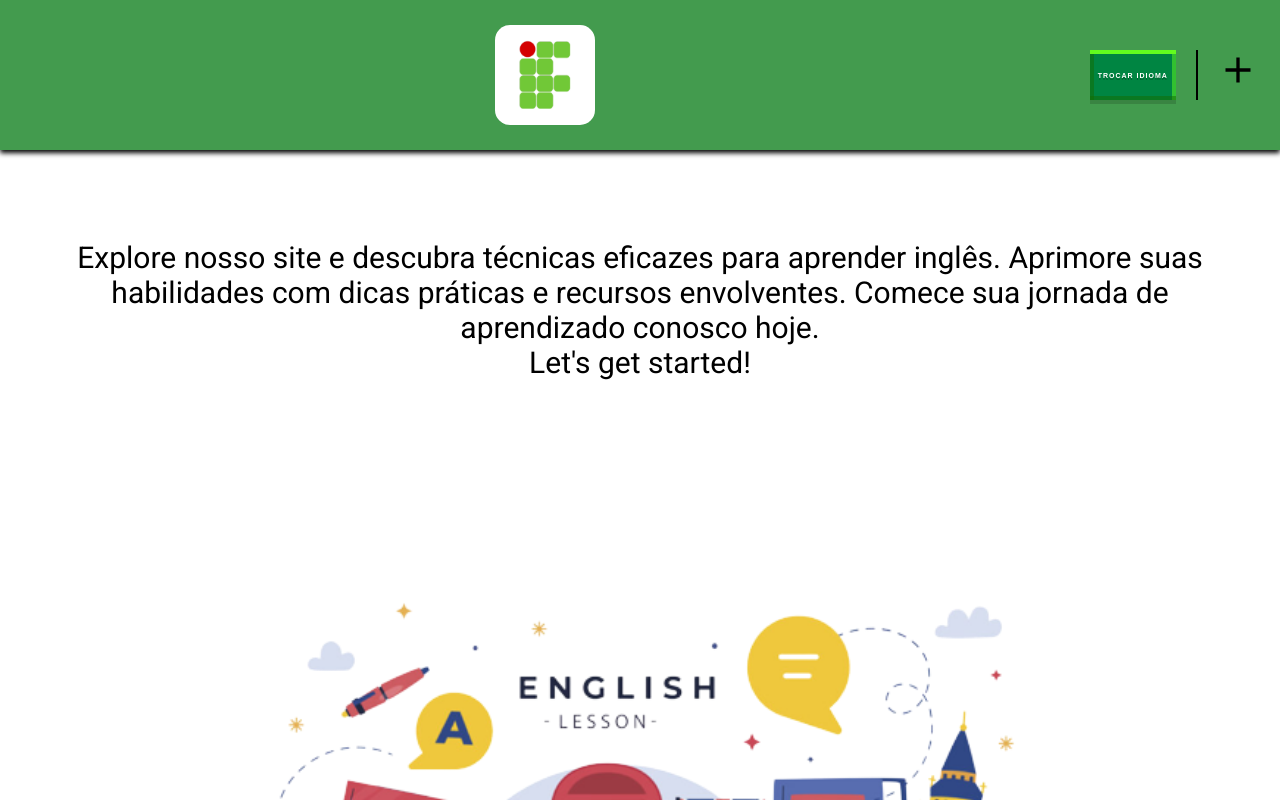
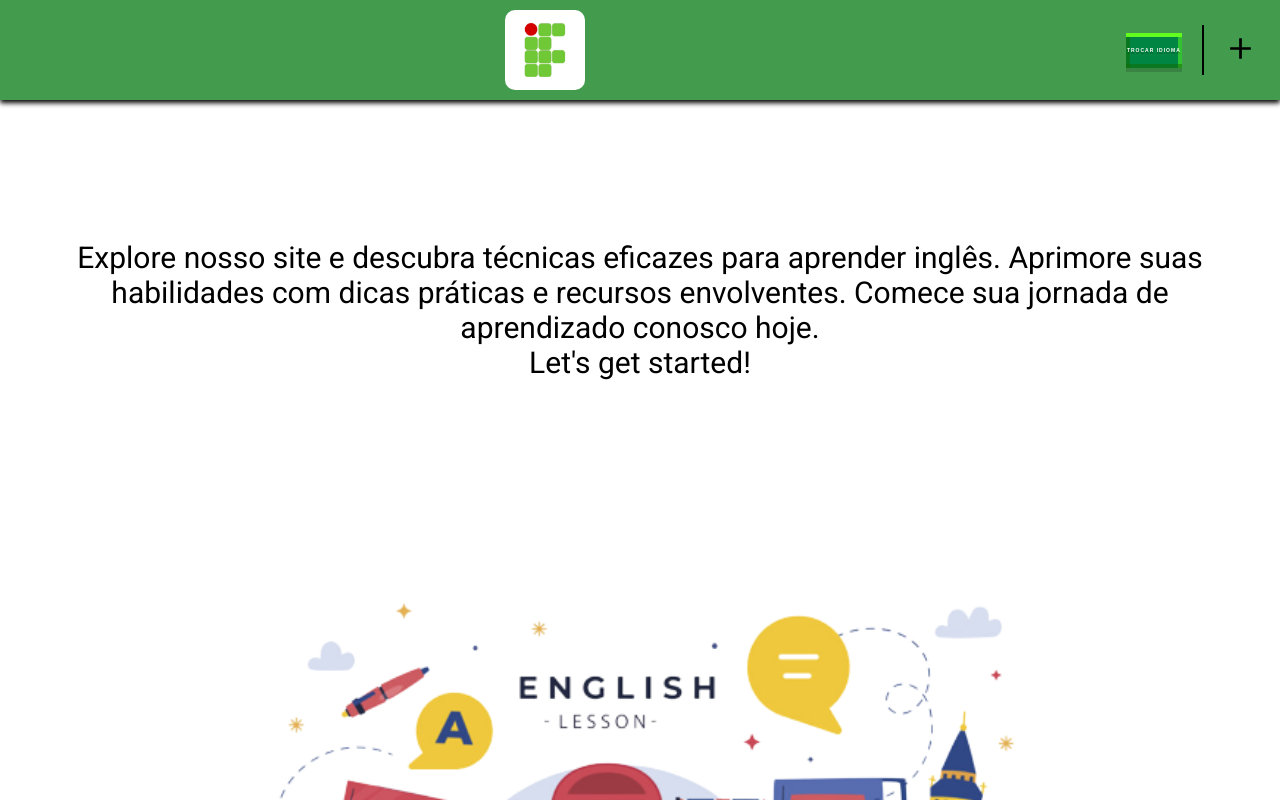
Before and after one commit to iagoPinheiro1401/ingles-instrumental, a Next.js app: page / in a window 1280 px wide. Shown: the top 800 px of the page. Built offline with nearby package versions, Linux system fonts and the light colour scheme.

Commit message:
componentes do header alterdo

```diff
--- a/src/components/buttons/buttonLanguage/ButtonLanguage.jsx
+++ b/src/components/buttons/buttonLanguage/ButtonLanguage.jsx
@@ -1,8 +1,10 @@
 import styled from "styled-components"
 
 const Button = styled.button`
-  padding: 0.2rem 0.5rem;
-  font-size: 7px;
+  padding: 0.5px 1px;
+  font-size: 5px;
+  line-height: 1;
+  height: 35px;
   background-color: #008542;
   color: #fff;
   text-shadow: 0 2px 0 rgb(0 0 0 / 25%);
--- a/src/components/header/Header.jsx
+++ b/src/components/header/Header.jsx
@@ -6,7 +6,7 @@ import Menu from "../menu/Menu"
 const HeaderContainer = styled.div`
     background-color: #439B4E;
     width: 100%;
-    height: 150px;
+    height: 100px;
     display: flex;
     align-items: center;
     position: fixed;
@@ -17,18 +17,18 @@ const HeaderContainer = styled.div`
 
     @media (max-width: 1200px) {
         justify-content: center;
-        height: 100px;
+        height: 60px;
     }
 `
 
 const Img = styled.img`
     position: relative;
-    border-radius: 15px;
-    width: 100px;
+    border-radius: 10px;
+    width: 80px;
 
     @media (max-width: 1200px) {
         margin: 0;
-        width: 60px;
+        width: 45px;
     }
 `
 
@@ -43,11 +43,17 @@ const Line = styled.div`
     height: 50px;
     width: 2px;
     background-color: black;
+
+    @media (max-width: 500px) {
+        height: 30px;
+    }
 `
 
 const ButtonsContainer = styled.div`
     width: 200px;
     display: flex;
+    justify-content: center;
+    align-items: center;
     gap: 20px;
     position: relative;
     right: 0;
--- a/src/components/menu/Menu.jsx
+++ b/src/components/menu/Menu.jsx
@@ -20,7 +20,7 @@ const SideBar = styled(animated.div)`
 `
 
 const StyledIcon = styled(animated(IoMdAdd))`
-    font-size: 40px;
+    font-size: 33px;
     position: fixed;
     z-index: 2000;
     cursor: pointer;
--- a/src/components/platforms/CardPlatform.jsx
+++ b/src/components/platforms/CardPlatform.jsx
@@ -6,7 +6,7 @@ const Content = styled.div`
 `
 
 const Img = styled.img`
-    width: 500px;
+    width: 400px;
     height: 230px;
 
     @media (max-width: 550px) {
@@ -19,7 +19,7 @@ const Card = styled.div`
     flex-direction: column;
     border: 1px solid #C9C9C9;
     border-radius: 20px;
-    width: 500px;
+    width: 400px;
     box-shadow: 0 0 5px rgba(0, 0, 0, 0.2);
     overflow: hidden;
     word-break: break-word;
```
